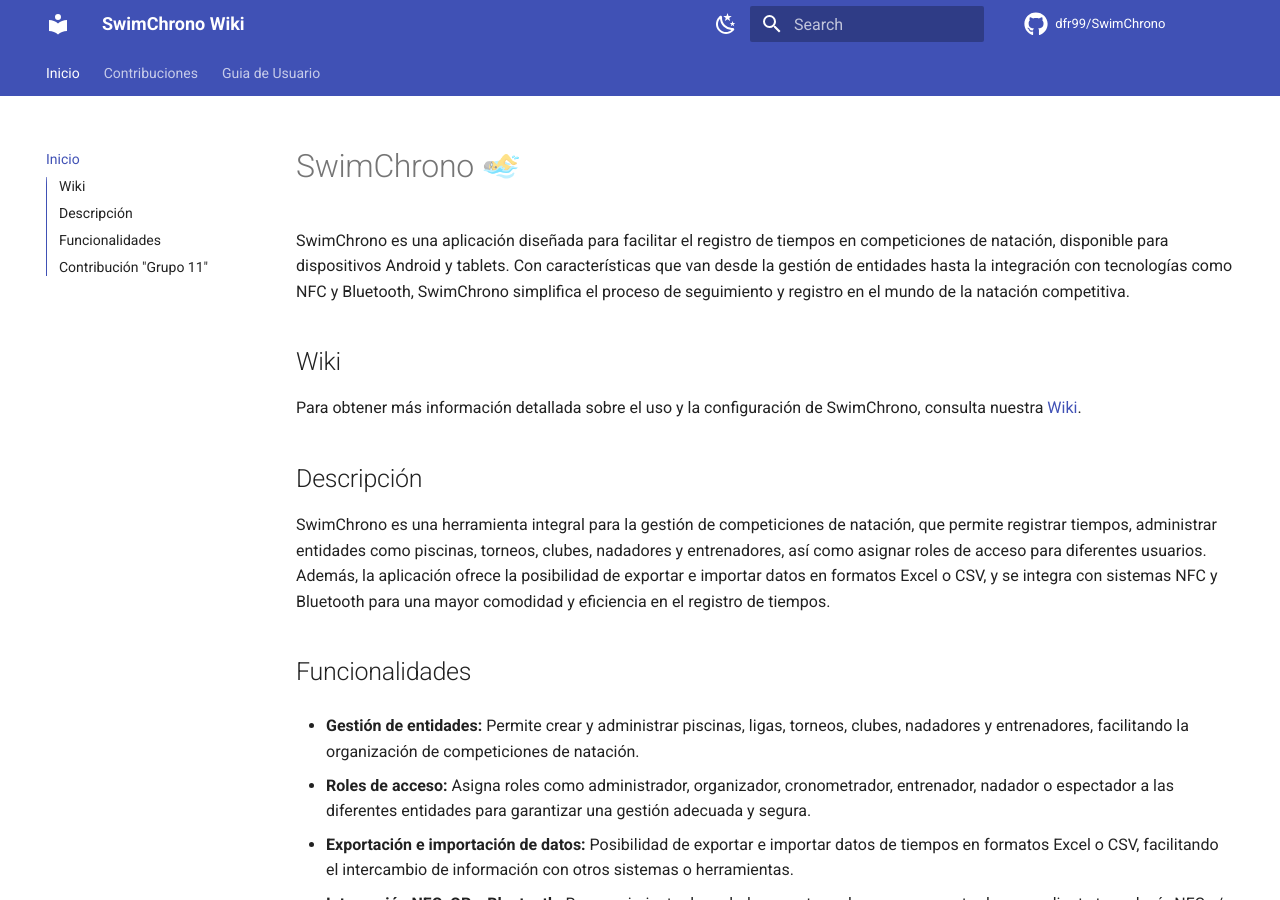
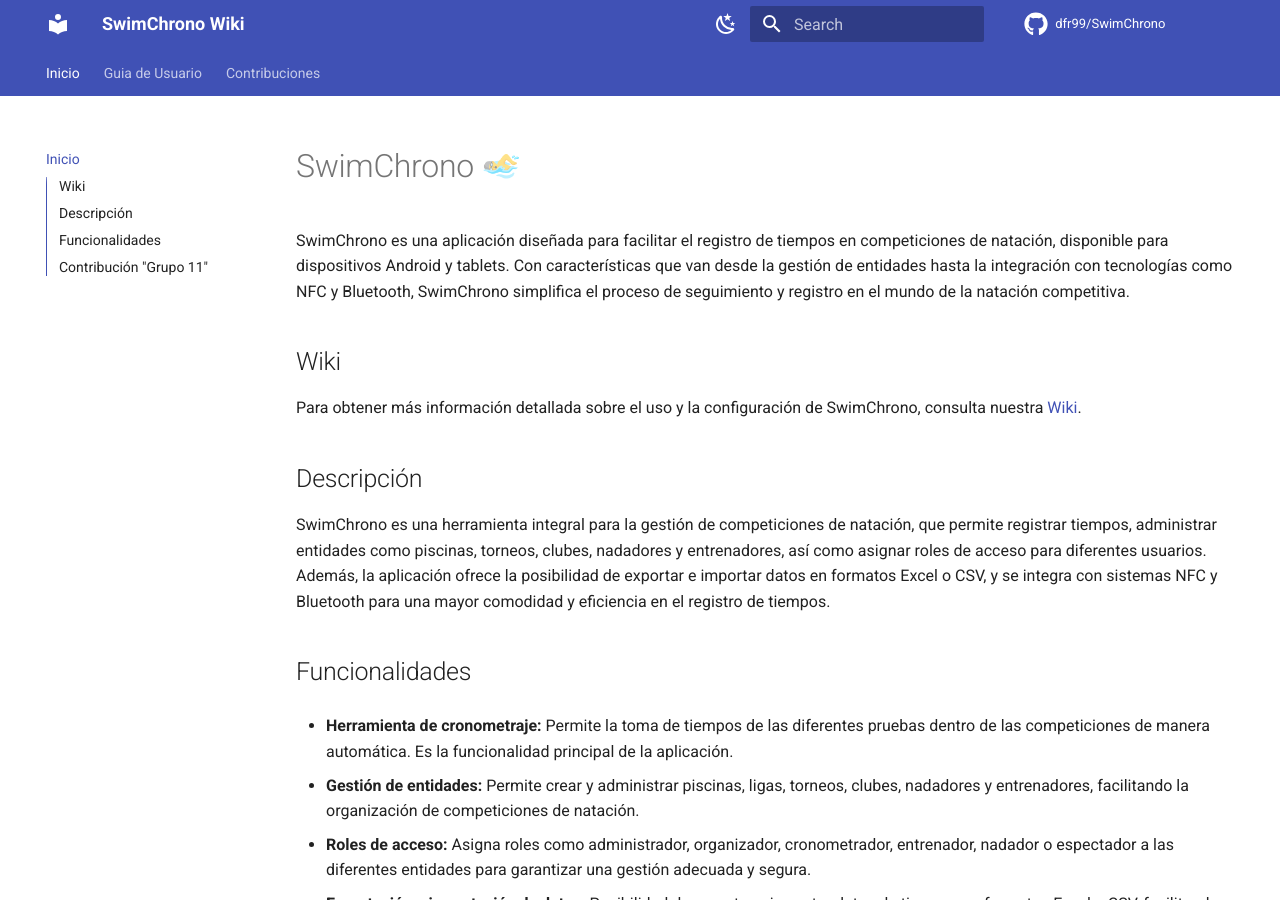
Before and after one commit to dfr99/SwimChrono, an MkDocs documentation site: the page built from docs/index.md, in a window 1280 px wide and 900 px high. Built offline with MkDocs 1.6.1 and Material for MkDocs 9.7.7, drawn with Linux system fonts in a browser that asks for light colours; comment, search, counter and statistics services are not loaded.

Commit message:
Añadir funcionalidad principal (#8)
Closes #7

```diff
--- a/docs/index.md
+++ b/docs/index.md
@@ -21,6 +21,10 @@
 NFC y Bluetooth para una mayor comodidad y eficiencia en el registro de tiempos.
 
 ## Funcionalidades
+
+- **Herramienta de cronometraje:** Permite la toma de tiempos de las diferentes
+pruebas dentro de las competiciones de manera automática. Es la funcionalidad
+principal de la aplicación.
 
 - **Gestión de entidades:** Permite crear y administrar piscinas, ligas,
 torneos, clubes, nadadores y entrenadores, facilitando la organización de
--- a/mkdocs.yml
+++ b/mkdocs.yml
@@ -90,7 +90,7 @@
 
 nav:
   - Inicio: index.md
-  - Contribuciones: contributing/index.md
   - Guia de Usuario:
     - Primeros pasos: user-guide/getting-started.md
     - Herramientas: user-guide/tools.md
+  - Contribuciones: contributing/index.md
```
